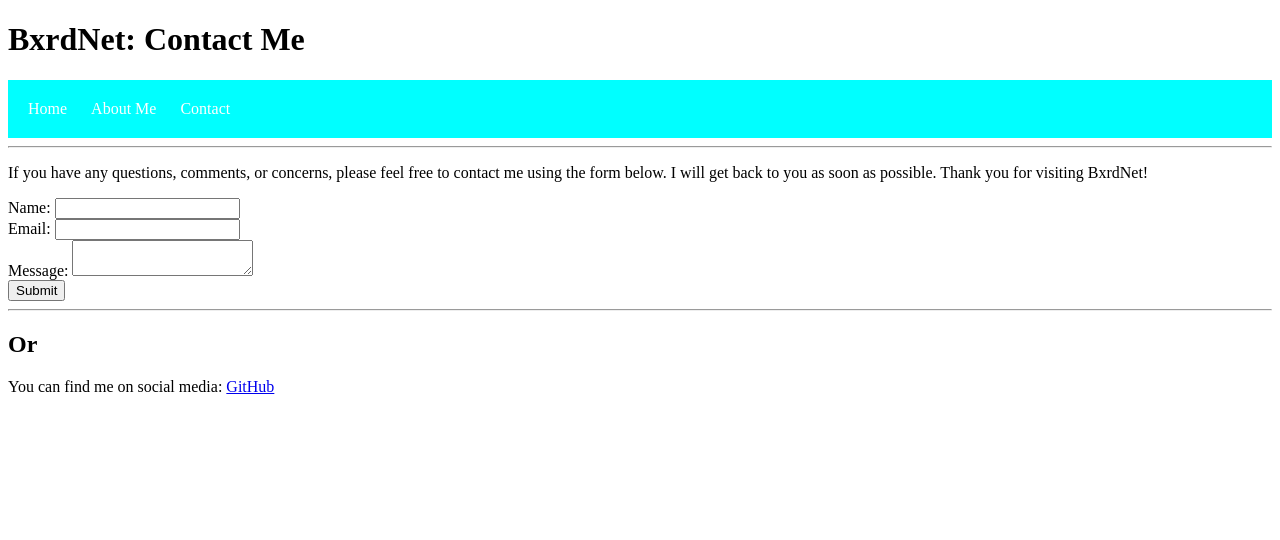
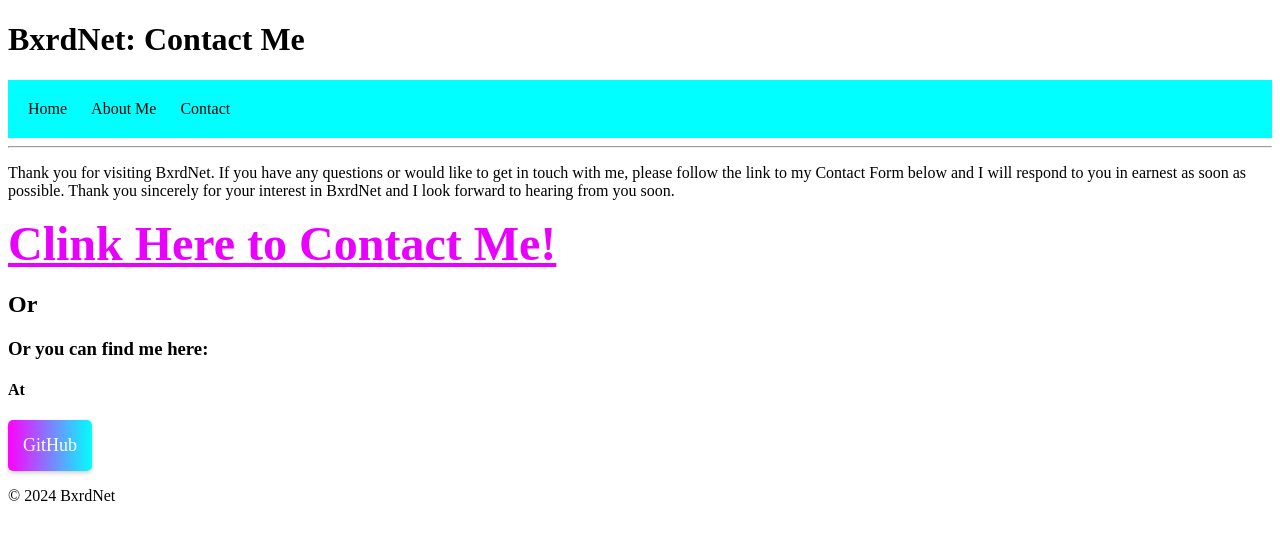
Before and after one commit to bxrd/BxrdNet-Test, a plain HTML site: page pages/contact.html in a window 1280 px wide. Drawn offline with Linux system fonts and the light colour scheme.

Commit message:
Change text styles to Nav. Edit Contact.html, add link to 123Form, 2 and 3 headings leading to GitHub link styled with fuschia and cyan linear-gradient

```diff
--- a/pages/contact.html
+++ b/pages/contact.html
@@ -23,8 +23,10 @@
     <main>
         <hr>
         <p>
-            If you have any questions, comments, or concerns, please feel free to contact me using the form below. I will get back to you as soon as possible. Thank you for visiting BxrdNet!
-        </p>
+            <p>
+                Thank you for visiting BxrdNet. If you have any questions or would like to get in touch with me, please follow the link to my Contact Form below and I will respond to you in earnest as soon as possible. Thank you sincerely for your interest in BxrdNet and I look forward to hearing from you soon.
+            </p>
+        <!--
         <form>
             <label for="name">Name:</label>
             <input type="text" id="name" name="name" required>
@@ -37,13 +39,21 @@
             <br>
             <input type="submit" value="Submit">
         <hr>
+        -->
         <section>
-            <h2>Or</h2>
             <p>
-            You can find me on social media:
-                <a target="_blank" href="https://github.com/bxrd">GitHub</a>
+                <a id="link" target="_blank" href="https://form.123formbuilder.com/6647452/contact-form-for-bxrdnet">Clink Here to Contact Me!</a>
+        <h2>Or</h2>
+        <h3>Or you can find me here:</h3>
+        <h4>At</h4>
+            <p>
+                <a id="git" target="_blank" href="https://github.com/bxrd">GitHub</a>
             </p>
         </section>
     </main>
+
+    <footer>
+        <p>&copy; 2024 BxrdNet</p>
+    </footer>
     </body>
 </html>
--- a/styles/styles.bxrdnet.css
+++ b/styles/styles.bxrdnet.css
@@ -18,7 +18,7 @@ nav ul li {
 nav ul li a {
     display: block;
     padding: 10px;
-    color: #fff;
+    color: #050505;
     text-decoration: none;
 }
 
@@ -31,7 +31,7 @@ nav ul ul {
     display: none;
     position: absolute;
     top: 100%;
-    background-color: cornflowerblue;
+    background-color: rgb(168, 6, 243);
 }
 
 nav ul ul li {
@@ -43,9 +43,27 @@ nav ul ul li {
 
 nav ul ul li a {
     padding: 10px;
-    color: #fff;
+    color: #b007f3;
 }
 
 nav ul ul li a:hover {
     background-color: #008080;
 }
+
+#link {
+    color: #ea00ff;
+    font-weight: bold;
+    text-decoration: underline;
+    font-size: 48px
+}
+
+#git {
+    background: linear-gradient(to right, fuchsia, cyan);
+    box-shadow: 0 2px 4px rgba(0, 0, 0, 0.2);
+    padding: 15px;
+    color: #fff;
+    font-size: 18px;
+    text-decoration: none;
+    display: inline-block;
+    border-radius: 5px;
+}
```
Also changed, not shown: pages/about.html (+4 -2 lines), 1 other file.
